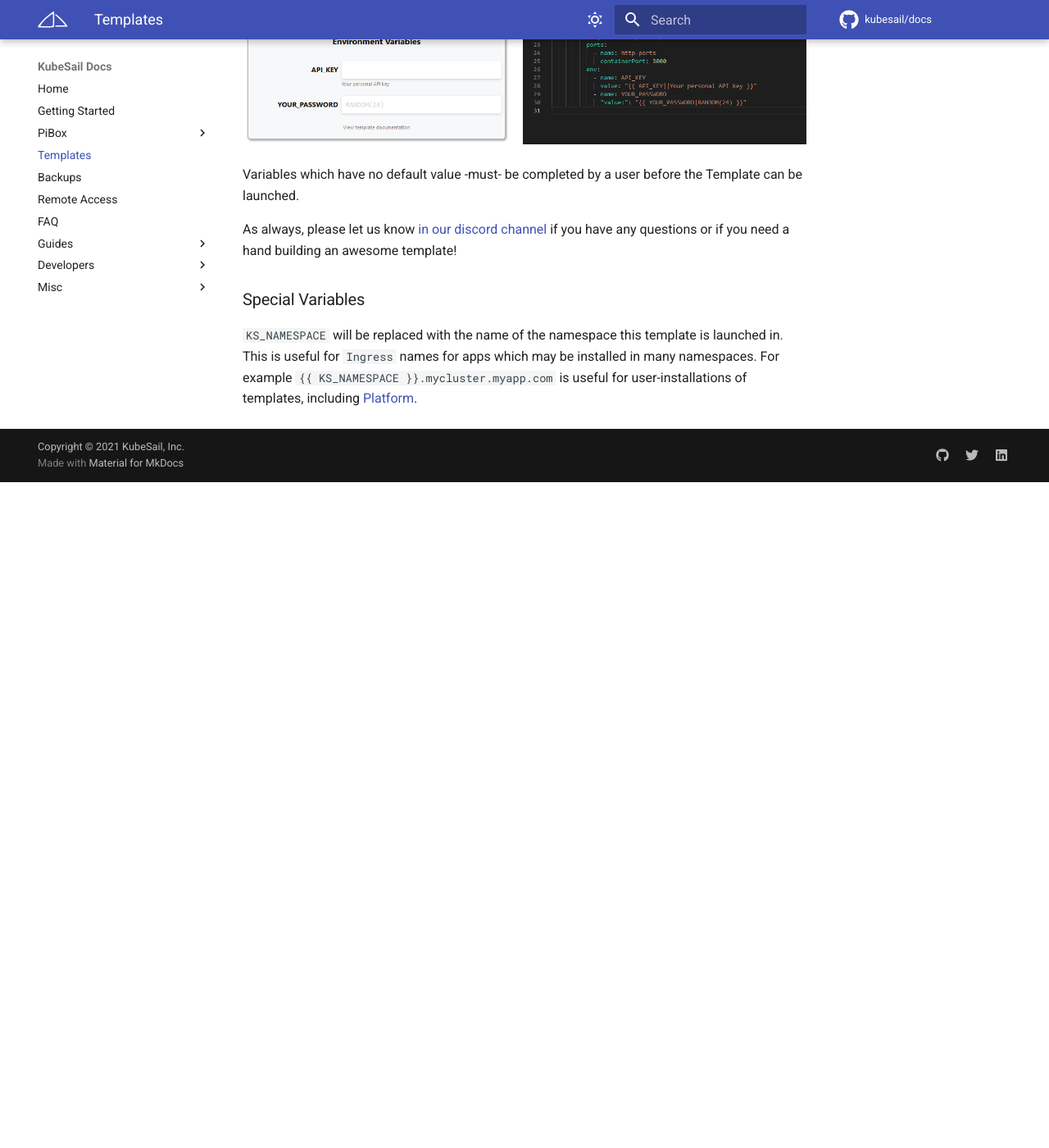
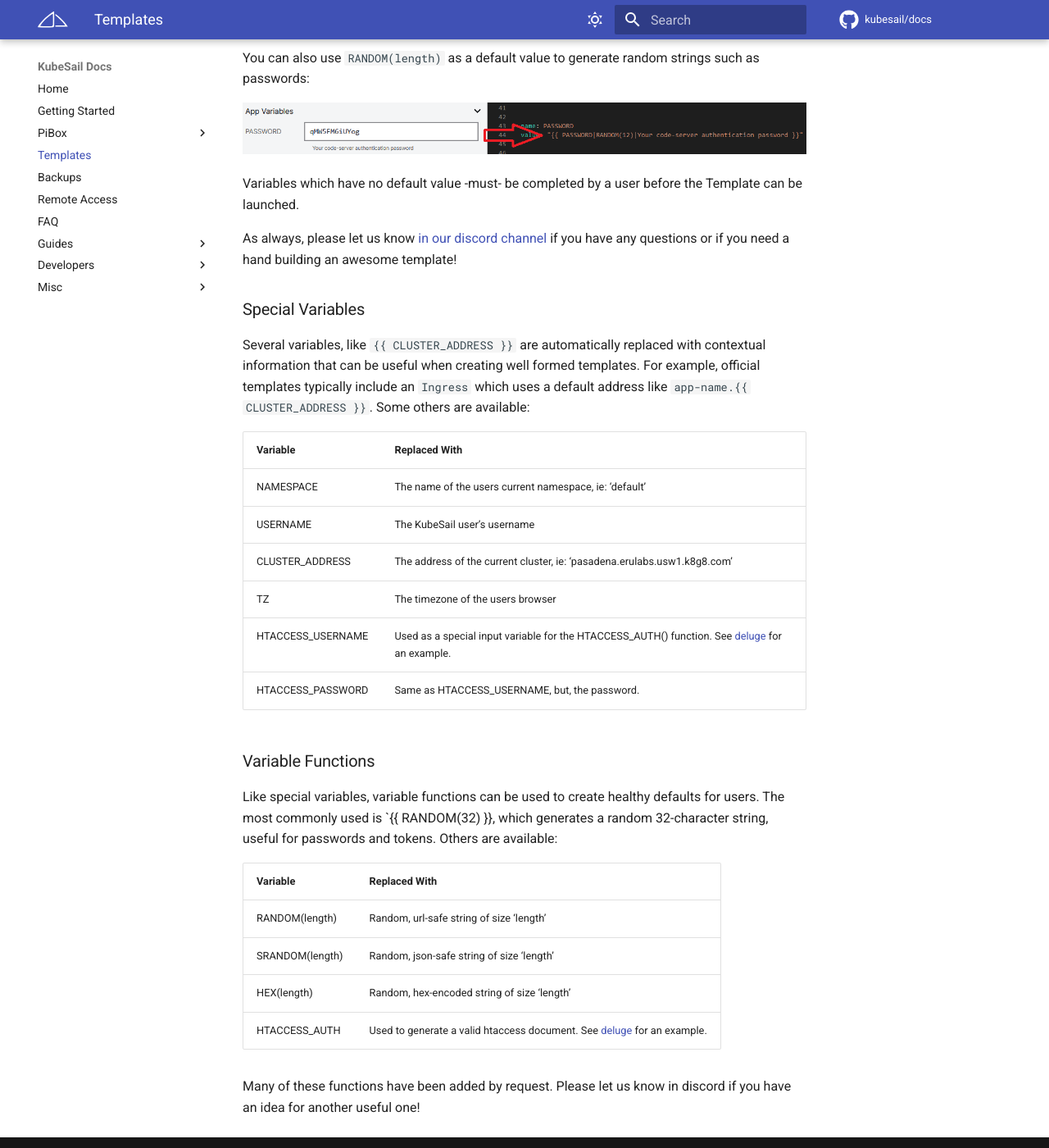
Before and after one commit to kubesail/kubesail-docs, an MkDocs documentation site: the page built from docs/templates.md, in a window 1280 px wide and 1400 px high, scrolled down 1841 px. Shown: the whole window at 82% size. Built offline with MkDocs 1.6.1 and Material for MkDocs 9.7.7, drawn with Linux system fonts in a browser that asks for light colours; comment, search, counter and statistics services are not loaded; before the commit the page ends 2429 px from its top, so only the background shows below that.

Commit message:
add template variables to docs

```diff
--- a/docs/templates.md
+++ b/docs/templates.md
@@ -54,4 +54,27 @@
 
 ### Special Variables
 
-`KS_NAMESPACE` will be replaced with the name of the namespace this template is launched in. This is useful for `Ingress` names for apps which may be installed in many namespaces. For example `{{ KS_NAMESPACE }}.mycluster.myapp.com` is useful for user-installations of templates, including [Platform](/platform).
+Several variables, like `{{ CLUSTER_ADDRESS }}` are automatically replaced with contextual information that can be useful when creating well formed templates. For example, official templates typically include an `Ingress` which uses a default address like `app-name.{{ CLUSTER_ADDRESS }}`. Some others are available:
+
+| Variable          | Replaced With                                                                                                                                     |
+| ----------------- | ------------------------------------------------------------------------------------------------------------------------------------------------- |
+| NAMESPACE         | The name of the users current namespace, ie: 'default'                                                                                            |
+| USERNAME          | The KubeSail user's username                                                                                                                      |
+| CLUSTER_ADDRESS   | The address of the current cluster, ie: 'pasadena.erulabs.usw1.k8g8.com'                                                                          |
+| TZ                | The timezone of the users browser                                                                                                                 |
+| HTACCESS_USERNAME | Used as a special input variable for the HTACCESS_AUTH() function. See [deluge](https://kubesail.com/template/erulabs/deluge-vpn) for an example. |
+| HTACCESS_PASSWORD | Same as HTACCESS_USERNAME, but, the password.                                                                                                     |
+
+### Variable Functions
+
+Like special variables, variable functions can be used to create healthy defaults for users. The most commonly used is `{{ RANDOM(32) }}, which generates a random 32-character string, useful for passwords and tokens. Others are available:
+
+
+| Variable        | Replaced With                                                                                                              |
+| --------------- | -------------------------------------------------------------------------------------------------------------------------- |
+| RANDOM(length)  | Random, url-safe string of size 'length'                                                                                   |
+| SRANDOM(length) | Random, json-safe string of size 'length'                                                                                  |
+| HEX(length)     | Random, hex-encoded string of size 'length'                                                                                |
+| HTACCESS_AUTH   | Used to generate a valid htaccess document. See [deluge](https://kubesail.com/template/erulabs/deluge-vpn) for an example. |
+
+Many of these functions have been added by request. Please let us know in discord if you have an idea for another useful one!
```
Also changed, not shown: docs/img/templates-envvars.png, docs/img/templates-varfunctions.png.
